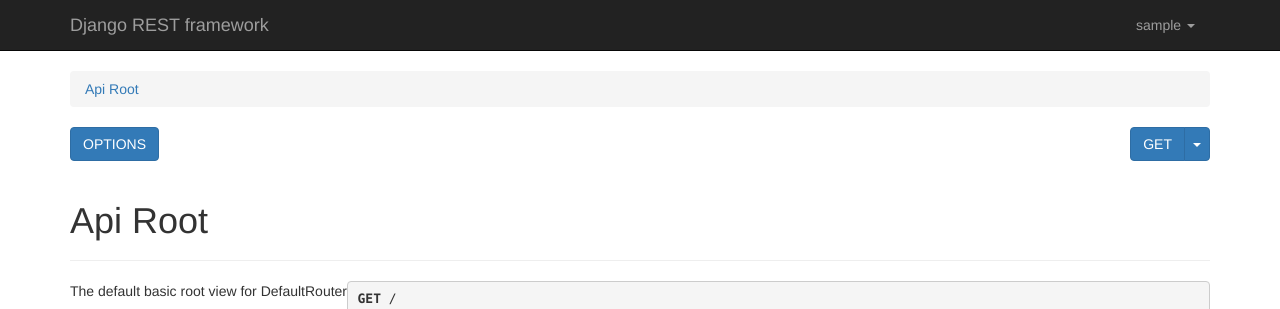
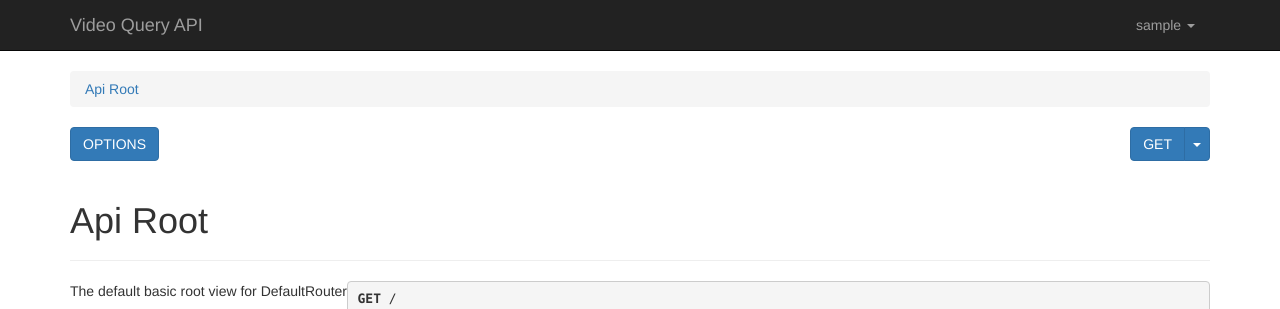
Before and after one commit to PARC-projects/video-query-api, a Django app: page / in a window 1280 px wide. Shown: the top 309 px of the page. Run offline with Django 3.2, Linux system fonts and the light colour scheme; the visitor is signed in with stand-in values (Sample User, id 1); some libraries are stand-ins or nearby versions.

Commit message:
Add branding

```diff
--- a/src/templates/rest_framework/api.html
+++ b/src/templates/rest_framework/api.html
@@ -1,5 +1,7 @@
 {% extends "rest_framework/base.html" %}
-
-
-
 {% block title %}Video Query | API{% endblock %}
+{% block branding %}
+<a class="navbar-brand" rel="nofollow" href="http://www.django-rest-framework.org">
+  Video Query API
+</a>
+{% endblock %}
```
